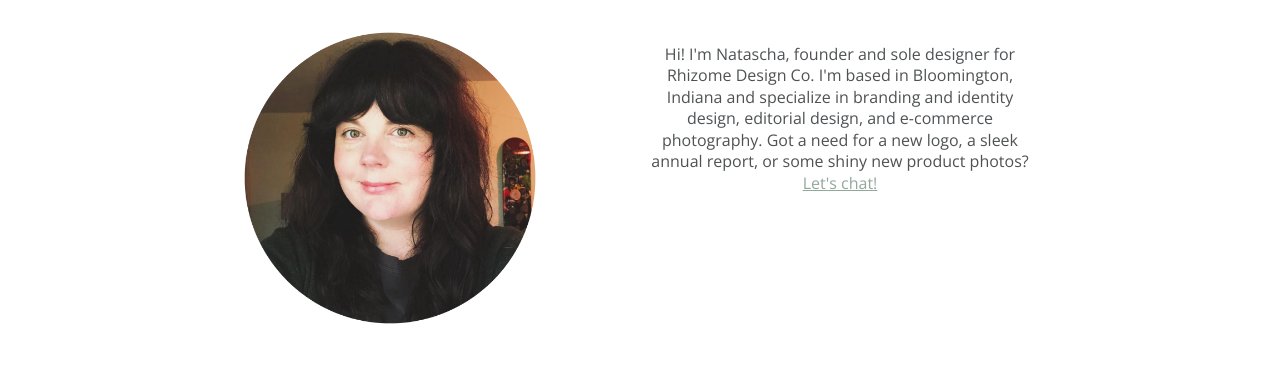
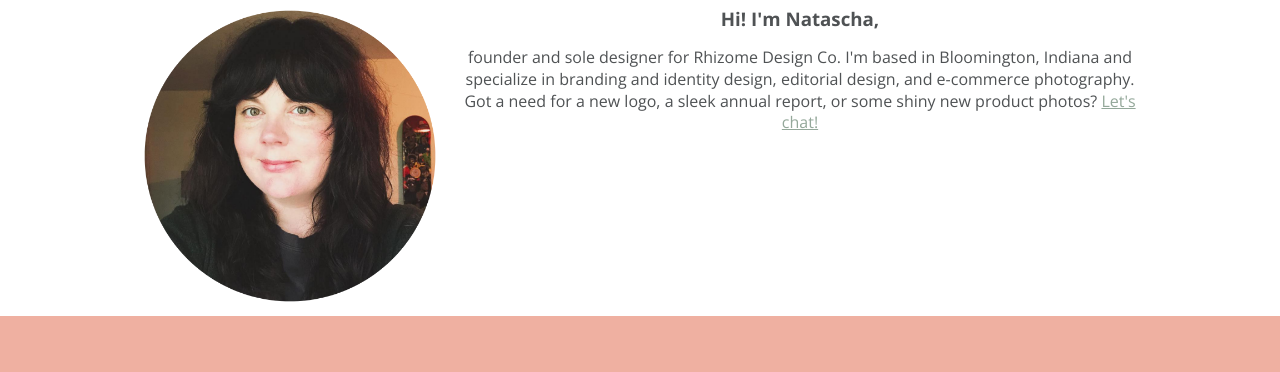
Before and after one commit to nkbjacob/portfolioproject, a plain HTML site: page index.html in a window 1280 px wide. Shown: the part 194-566 px from the top of the page. Drawn offline with nearby package versions, Linux system fonts and the light colour scheme; a web font is replaced by a local one.

Commit message:
Add files via upload

```diff
--- a/index.html
+++ b/index.html
@@ -16,10 +16,14 @@
         <div class="content-wrap profile-link">
         <h1>Natascha B Jacob</h1>
         <h2>Designer, Photographer, Entrepeneur</h2>
+
+        <section class="header-item">
+          <img src="images/natheadshot.png" alt="Natascha B Jacob Headshot">
+          <h3>Hi! I'm Natascha,</h3>
+          <p>founder and sole designer for Rhizome Design Co. I'm based in Bloomington, Indiana and specialize in branding and identity design, editorial design, and e-commerce photography. Got a need for a new logo, a sleek annual report, or some shiny new product photos? <a href="form.html" color="#94A89A">Let's chat!</a></p>
         <div class="headshot">
-        <img src="images/natheadshot.png" alt="headshot of Natascha">
-        <p>Hi! I'm Natascha, founder and sole designer for Rhizome Design Co. I'm based in Bloomington, Indiana and specialize in branding and identity design, editorial design, and e-commerce photography. Got a need for a new logo, a sleek annual report, or some shiny new product photos? <a href="form.html" color="#94A89A">Let's chat!</a>
         </p>
+      </section>
         </div>
         </div>
       </header>
--- a/styles.css
+++ b/styles.css
@@ -45,7 +45,7 @@ h1, h2 {
   margin: 0;
 }
 .content-wrap {
-  max-width: 800px;
+  max-width: 1000px;
   width: 85%;
   margin: 0 auto;
   padding: 60px 0
@@ -72,13 +72,17 @@ h3 {
 header {
 
 }
+
+
 .headshot {
   display: grid;
   grid-template-columns: 1fr 1fr;
   margin-top: 40px;
+  padding-bottom: 50px;
 }
 .profile-link a{
   color: #94A89A;
+  padding-bottom: 50px;
 }
 /* Projects
 ------------------------------*/
@@ -149,6 +153,11 @@ footer {
     header, footer {
     text-align: center;
     }
+  .header-item img {
+    float: left;
+    margin-right: 20px;
+    padding-bottom: 40px;
+  }
   .project-item img {
     float: left;
     margin-right: 20px;
```
